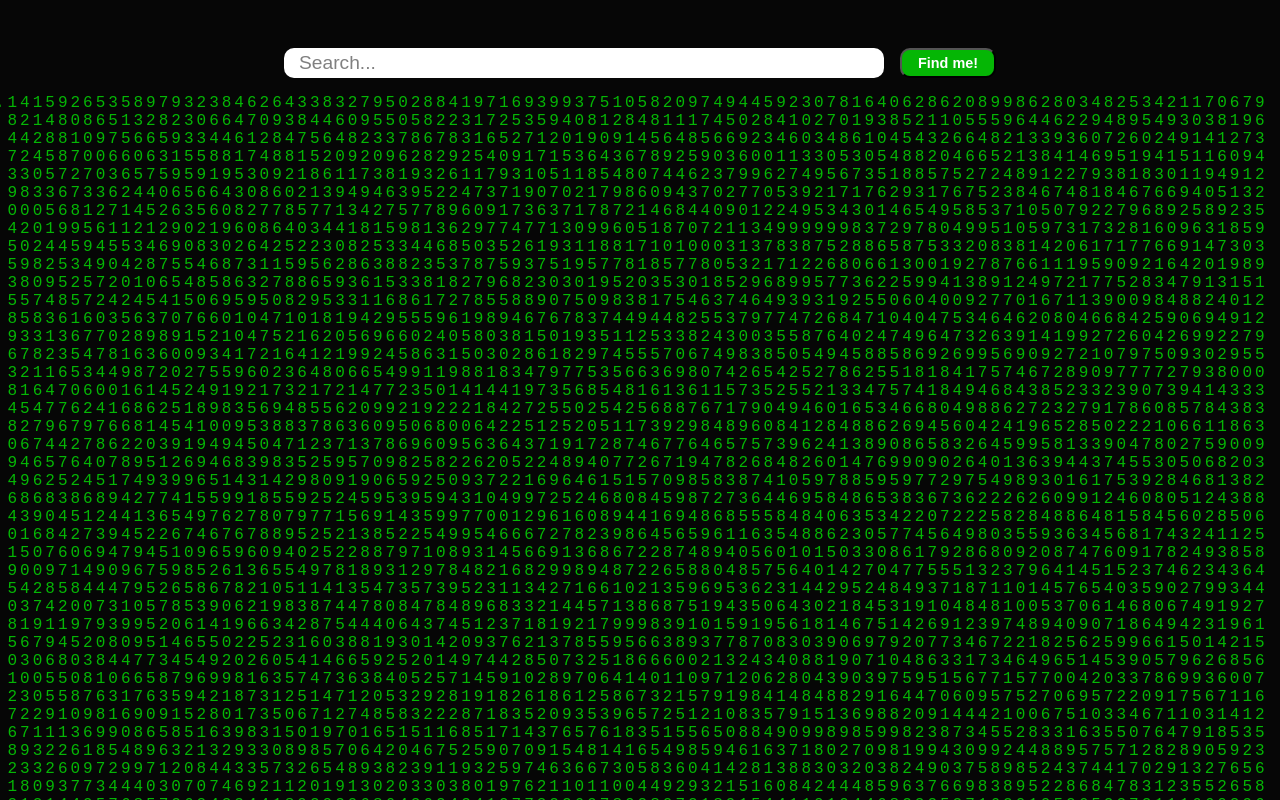
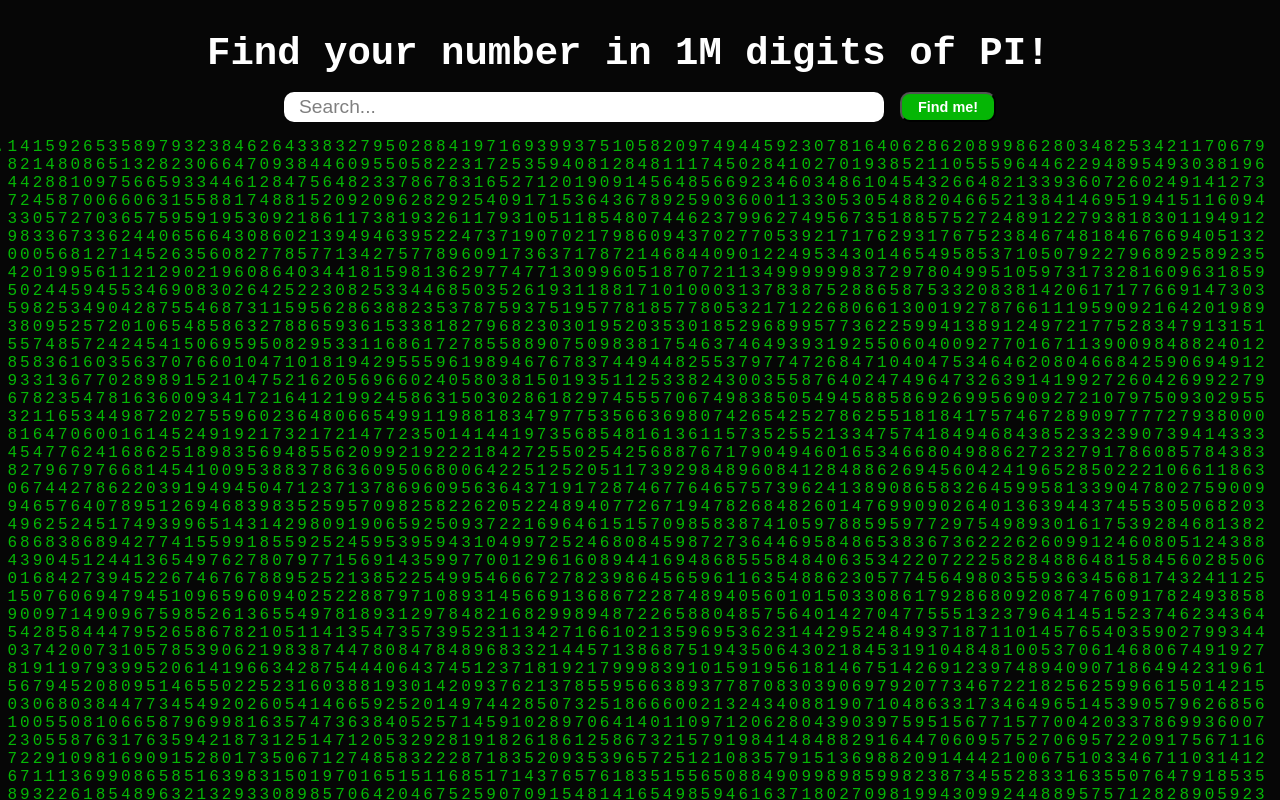
Before and after one commit to DpAkyJ1A/find-number-in-pi, a React (Create React App) app in the folder find-number-in-pi-react/: page / in a window 1280 px wide. Shown: the top 800 px of the page. Built offline with nearby package versions, Linux system fonts and the light colour scheme.

Commit message:
feat: implement typing header animation

```diff
--- a/find-number-in-pi-react/package.json
+++ b/find-number-in-pi-react/package.json
@@ -9,6 +9,7 @@
     "react": "^18.2.0",
     "react-dom": "^18.2.0",
     "react-scripts": "5.0.1",
+    "react-type-animation": "^3.1.0",
     "web-vitals": "^2.1.4"
   },
   "scripts": {
--- a/find-number-in-pi-react/src/App/App.js
+++ b/find-number-in-pi-react/src/App/App.js
@@ -3,6 +3,7 @@ import SearchBar from "../components/SearchBar/SearchBar";
 import ScrollToTopButton from "../components/ScrollToTopButton/ScrollToTopButton";
 import { PI } from '../PI';
 import style from './App.module.css';
+import { TypeAnimation } from "react-type-animation";
 
 const digitsInRow = Math.floor((1265 - 3) / (16 * 0.6 + 3));
 
@@ -86,6 +87,15 @@ export default function App() {
   return (
     <>
       <div className={style.test}></div>
+      <TypeAnimation
+        sequence={[
+          "Find your number in 1M digits of PI!",
+          1000,
+        ]}
+        speed={50}
+        repeat={1}
+        style={{ fontSize: "3em", color: "white", fontWeight: "bold", fontFamily: "monospace" }}
+      />
       <ScrollToTopButton />
       <SearchBar searchQuery={searchQuery} setSearchQuery={setSearchQuery} />
       <div ref={piWrapperRef} className={style.piWrapper}>
--- a/find-number-in-pi-react/src/index.css
+++ b/find-number-in-pi-react/src/index.css
@@ -8,7 +8,7 @@ body {
   display: flex;
   justify-content: center;
   background-color: #060606;
-  padding: 2rem 0;
+  padding: 1rem 0;
 }
 
 #root {
```
Also changed, not shown: 1 other file (tests, documents, lock files or other folders).
